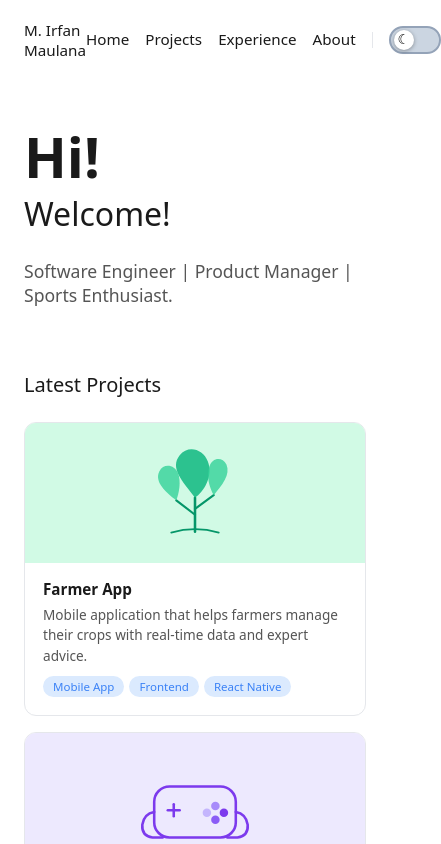
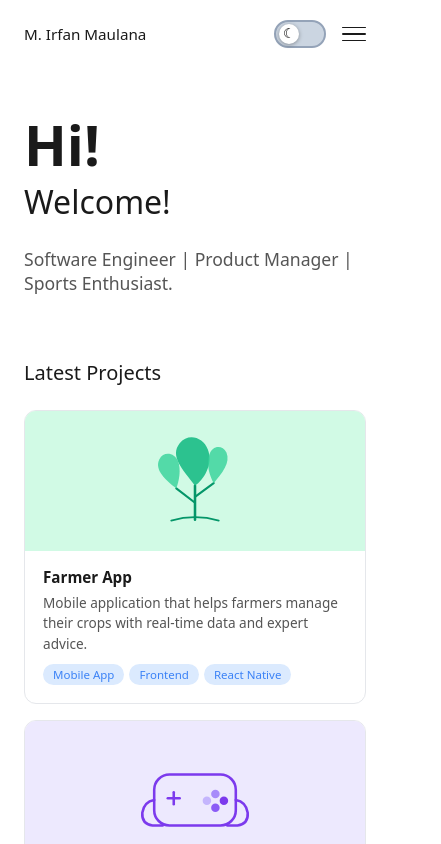
Before and after one commit to irfanmim/personal-website-fe, a Vue app: page /#/ in a window 390 px wide. Shown: the top 844 px of the page, 441 px wide, since content can reach past the window. Built offline with nearby package versions, Linux system fonts and the light colour scheme.

Commit message:
update mobile responsiveness on navbar

```diff
--- a/src/components/NavBar.vue
+++ b/src/components/NavBar.vue
@@ -2,6 +2,7 @@
   <nav class="navbar">
     <span class="nav-name">{{ name }}</span>
     <div class="nav-right">
+      <!-- desktop links -->
       <div class="nav-links">
         <a
           v-for="link in links"
@@ -28,35 +29,47 @@
           </span>
         </span>
       </button>
+      <!-- hamburger -->
+      <button class="hamburger" :class="{ 'hamburger--open': menuOpen }" @click="menuOpen = !menuOpen" aria-label="Toggle menu">
+        <span></span>
+        <span></span>
+        <span></span>
+      </button>
     </div>
   </nav>
+
+  <!-- mobile menu -->
+  <Transition name="menu">
+    <div v-if="menuOpen" class="mobile-menu">
+      <a
+        v-for="link in links"
+        :key="link.label"
+        :href="link.href"
+        class="mobile-link"
+        :class="{ 'mobile-link--active': link.href === '#' + activeSection }"
+        @click="handleMobileLink($event, link)"
+      >
+        {{ link.label }}
+      </a>
+    </div>
+  </Transition>
 </template>
 
 <script setup>
+import { ref } from 'vue'
+import { useRouter } from 'vue-router'
+
 defineProps({
-  name: {
-    type: String,
-    required: true,
-  },
-  links: {
-    type: Array,
-    default: () => [],
-  },
-  activeSection: {
-    type: String,
-    default: '',
-  },
-  isDark: {
-    type: Boolean,
-    default: false,
-  },
+  name: { type: String, required: true },
+  links: { type: Array, default: () => [] },
+  activeSection: { type: String, default: '' },
+  isDark: { type: Boolean, default: false },
 })
 
 defineEmits(['toggleDark'])
 
-import { useRouter } from 'vue-router'
-
 const router = useRouter()
+const menuOpen = ref(false)
 
 function scrollTo(e, id) {
   e.preventDefault()
@@ -65,6 +78,13 @@ function scrollTo(e, id) {
     el.scrollIntoView({ behavior: 'smooth' })
   } else {
     router.push({ path: '/', query: { scrollTo: id } })
+  }
+}
+
+function handleMobileLink(e, link) {
+  menuOpen.value = false
+  if (link.href.startsWith('#')) {
+    scrollTo(e, link.href.slice(1))
   }
 }
 </script>
@@ -89,15 +109,13 @@ function scrollTo(e, id) {
   gap: 16px;
 }
 
-.nav-separator {
-  width: 1px;
-  height: 16px;
-  background: var(--color-border);
+/* ── Desktop links (hidden on mobile) ── */
+.nav-links {
+  display: none;
 }
 
-.nav-links {
-  display: flex;
-  gap: 16px;
+.nav-separator {
+  display: none;
 }
 
 .nav-link {
@@ -130,6 +148,7 @@ function scrollTo(e, id) {
   font-weight: 500;
 }
 
+/* ── Theme toggle ── */
 .theme-toggle {
   background: none;
   border: none;
@@ -184,6 +203,75 @@ function scrollTo(e, id) {
   color: #ffffff;
 }
 
+/* ── Hamburger ── */
+.hamburger {
+  display: flex;
+  flex-direction: column;
+  justify-content: center;
+  gap: 5px;
+  width: 24px;
+  height: 24px;
+  background: none;
+  border: none;
+  cursor: pointer;
+  padding: 0;
+}
+
+.hamburger span {
+  display: block;
+  width: 100%;
+  height: 1.5px;
+  background: var(--color-text);
+  border-radius: 2px;
+  transition: transform 0.2s ease, opacity 0.2s ease;
+  transform-origin: center;
+}
+
+.hamburger--open span:nth-child(1) {
+  transform: translateY(6.5px) rotate(45deg);
+}
+
+.hamburger--open span:nth-child(2) {
+  opacity: 0;
+}
+
+.hamburger--open span:nth-child(3) {
+  transform: translateY(-6.5px) rotate(-45deg);
+}
+
+/* ── Mobile menu ── */
+.mobile-menu {
+  display: flex;
+  flex-direction: column;
+  gap: 0;
+  border-top: 1px solid var(--color-border);
+  padding: 8px 0 16px;
+}
+
+.mobile-link {
+  font-size: 0.95rem;
+  color: var(--color-text);
+  text-decoration: none;
+  padding: 12px 0;
+  border-bottom: 1px solid var(--color-border);
+}
+
+.mobile-link--active {
+  font-weight: 500;
+}
+
+.menu-enter-active,
+.menu-leave-active {
+  transition: opacity 0.2s ease, transform 0.2s ease;
+}
+
+.menu-enter-from,
+.menu-leave-to {
+  opacity: 0;
+  transform: translateY(-8px);
+}
+
+/* ── Desktop (≥ 640px) ── */
 @media (min-width: 640px) {
   .navbar {
     padding: 28px 0;
@@ -195,7 +283,23 @@ function scrollTo(e, id) {
   }
 
   .nav-links {
+    display: flex;
     gap: 24px;
+  }
+
+  .nav-separator {
+    display: block;
+    width: 1px;
+    height: 16px;
+    background: var(--color-border);
+  }
+
+  .hamburger {
+    display: none;
+  }
+
+  .mobile-menu {
+    display: none;
   }
 }
 </style>
```
